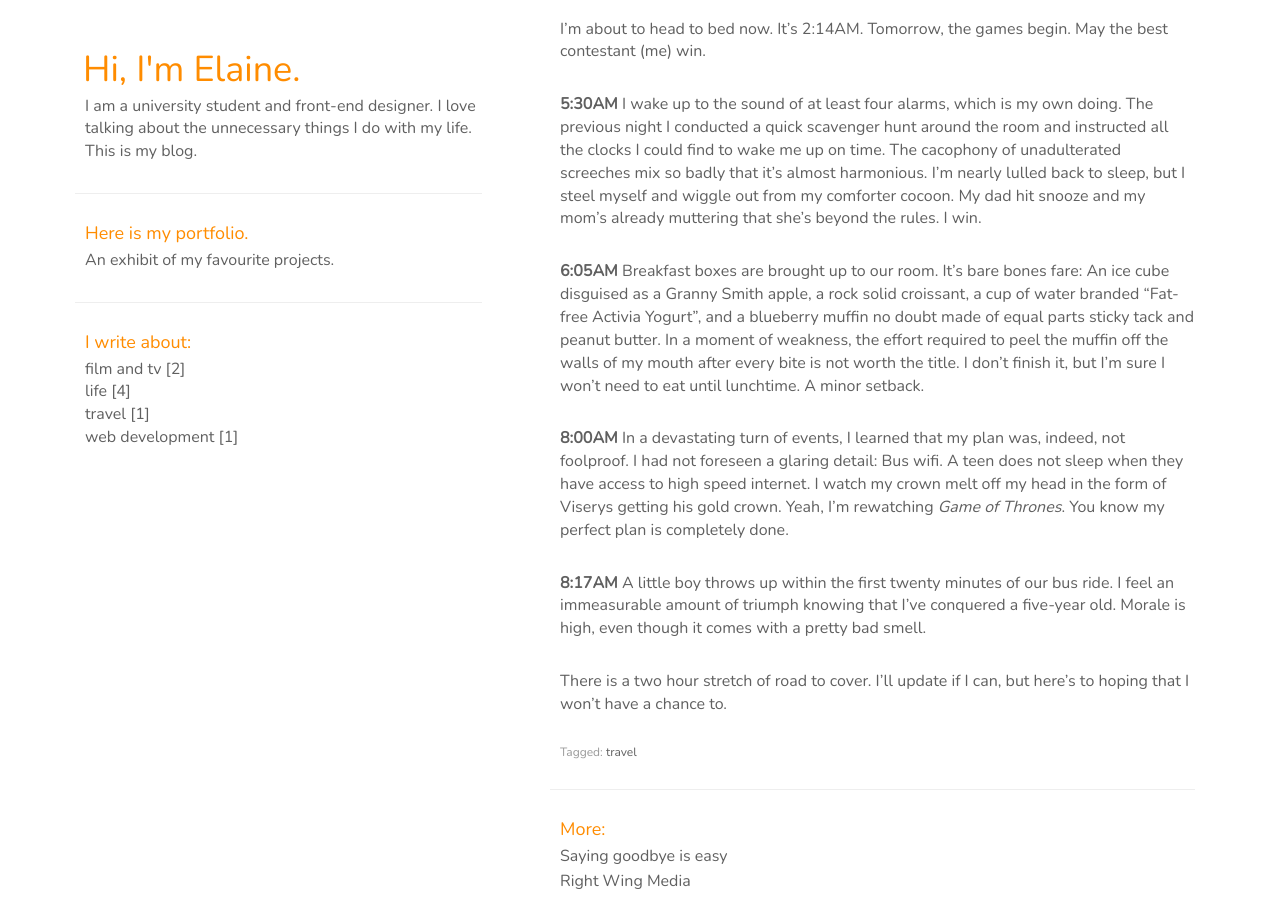
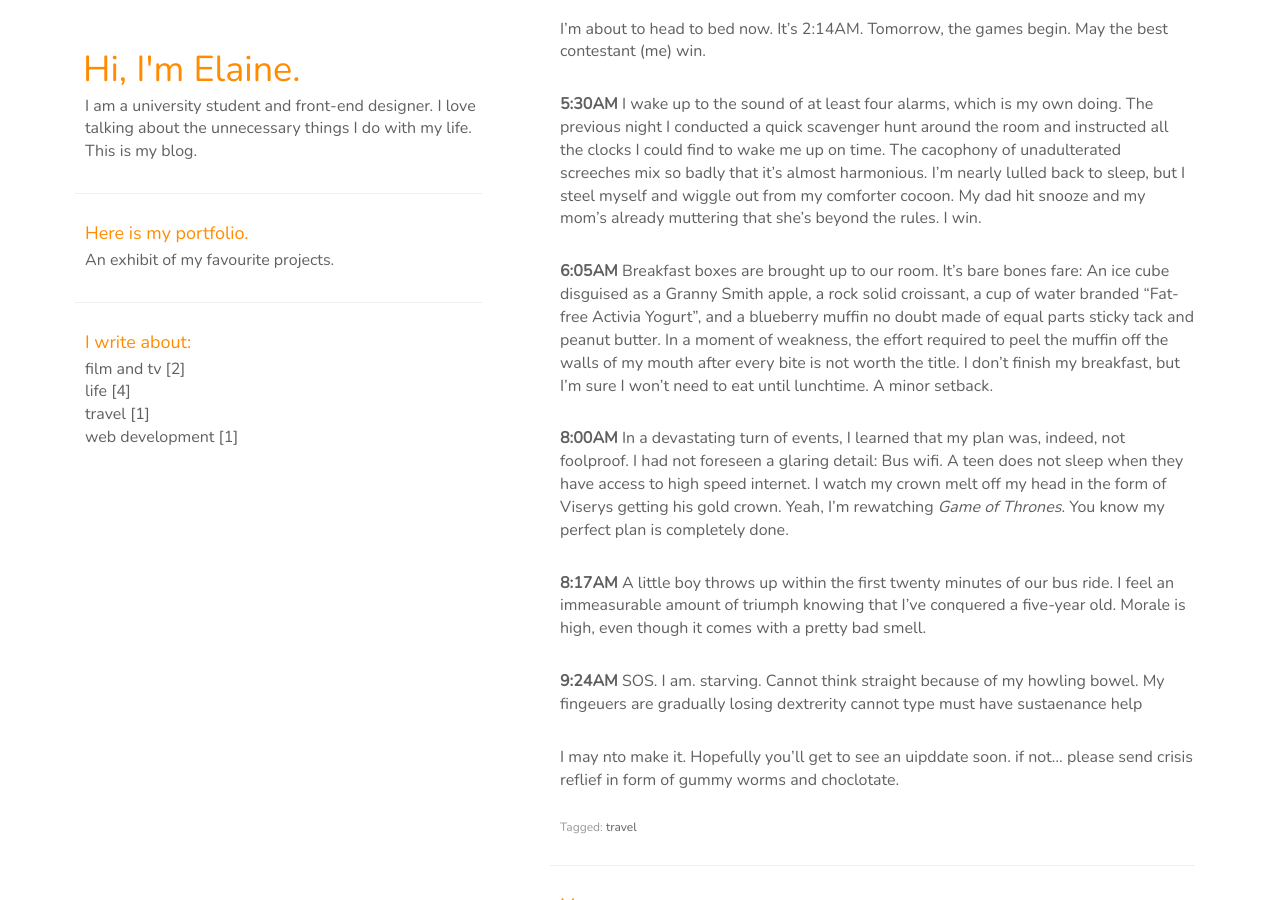
Before and after one commit to elaineg/blog, a Jekyll site: the page built from _posts/2016-08-29-travel-blogging-to-montreal.md, in a window 1280 px wide and 900 px high, scrolled down 1009 px. Built offline with Jekyll 4.4.1, drawn with Linux system fonts in a browser that asks for light colours.

Commit message:
new post

```diff
--- a/_posts/2016-08-29-travel-blogging-to-montreal.md
+++ b/_posts/2016-08-29-travel-blogging-to-montreal.md
@@ -26,10 +26,12 @@ I'm about to head to bed now. It's 2:14AM. Tomorrow, the games begin. May the be
 
 **5:30AM** I wake up to the sound of at least four alarms, which is my own doing. The previous night I conducted a quick scavenger hunt around the room and instructed all the clocks I could find to wake me up on time. The cacophony of unadulterated screeches mix so badly that it's almost harmonious. I'm nearly lulled back to sleep, but I steel myself and wiggle out from my comforter cocoon. My dad hit snooze and my mom's already muttering that she's beyond the rules. I win.
 
-**6:05AM** Breakfast boxes are brought up to our room. It's bare bones fare: An ice cube disguised as a Granny Smith apple, a rock solid croissant, a cup of water branded "Fat-free Activia Yogurt", and a blueberry muffin no doubt made of equal parts sticky tack and peanut butter. In a moment of weakness, the effort required to peel the muffin off the walls of my mouth after every bite is not worth the title. I don't finish it, but I'm sure I won't need to eat until lunchtime. A minor setback.
+**6:05AM** Breakfast boxes are brought up to our room. It's bare bones fare: An ice cube disguised as a Granny Smith apple, a rock solid croissant, a cup of water branded "Fat-free Activia Yogurt", and a blueberry muffin no doubt made of equal parts sticky tack and peanut butter. In a moment of weakness, the effort required to peel the muffin off the walls of my mouth after every bite is not worth the title. I don't finish my breakfast, but I'm sure I won't need to eat until lunchtime. A minor setback.
 
 **8:00AM** In a devastating turn of events, I learned that my plan was, indeed, not foolproof. I had not foreseen a glaring detail: Bus wifi. A teen does not sleep when they have access to high speed internet. I watch my crown melt off my head in the form of Viserys getting his gold crown. Yeah, I'm rewatching *Game of Thrones*. You know my perfect plan is completely done.
 
 **8:17AM** A little boy throws up within the first twenty minutes of our bus ride. I feel an immeasurable amount of triumph knowing that I've conquered a five-year old. Morale is high, even though it comes with a pretty bad smell.
 
-There is a two hour stretch of road to cover. I'll update if I can, but here's to hoping that I won't have a chance to.
+**9:24AM** SOS. I am. starving. Cannot think straight because of my howling bowel. My fingeuers are gradually losing dextrerity cannot type must have sustaenance help
+
+I may nto make it. Hopefully you'll get to see an uipddate soon. if not... please send crisis reflief in form of gummy worms and choclotate.
```
